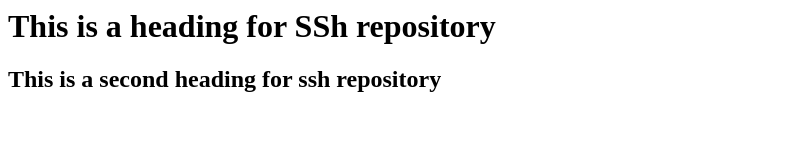
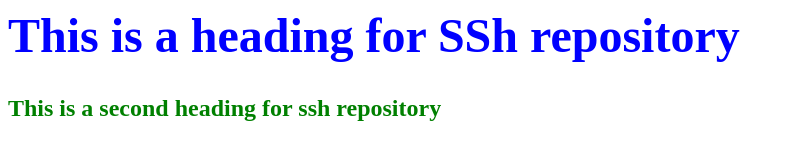
Before and after one commit to Ashish-rajpoot/SshRemoteRepo, a plain HTML site: page index.html in a window 1280 px wide. Shown: the whole page, without its empty margins (0-795 px from the left). Drawn offline with Linux system fonts and the light colour scheme.

Commit message:
Styling added

```diff
--- a/index.html
+++ b/index.html
@@ -1,6 +1,10 @@
 <html>
 	<head>
 		<!-- Please insert some styling -->
+		<style>
+			h1 {color:blue; font-size:300%}
+			h2 {color:green}
+		</style>
 	</head>
 	<body>
 		<h1> This is a heading for SSh repository </h1>
```
